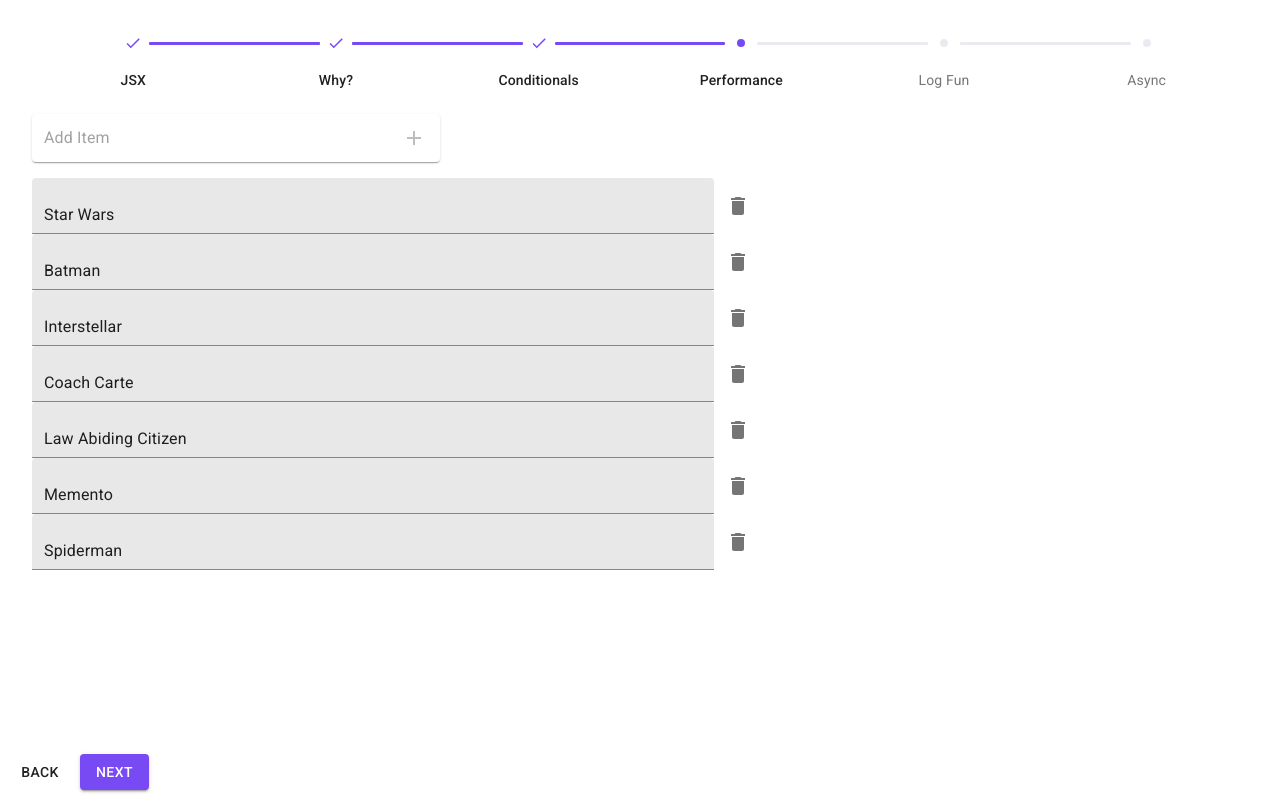
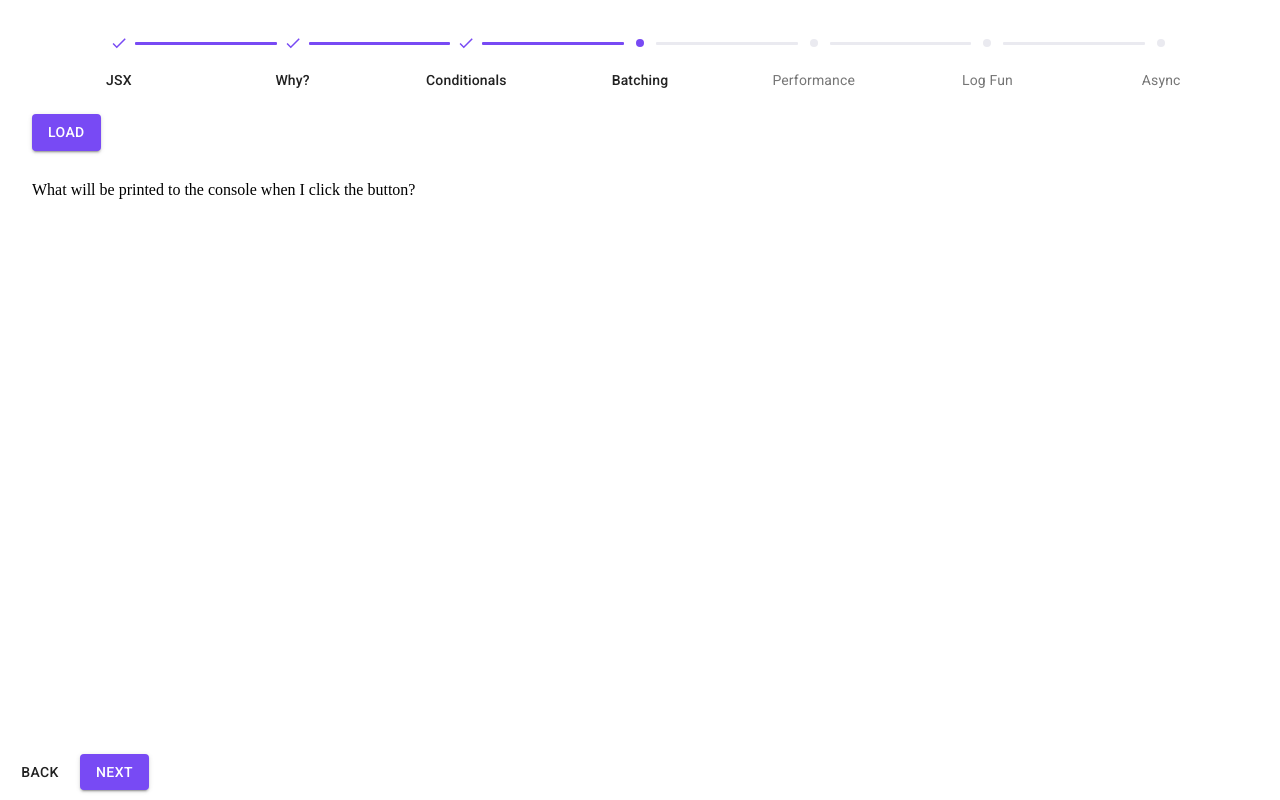
Before and after one commit to tomporat247/react-tech-talk, a React (Create React App) app: page /3 in a window 1280 px wide. Built offline with nearby package versions, Linux system fonts and the light colour scheme.

Commit message:
batching

```diff
--- a/src/components/Stepper.jsx
+++ b/src/components/Stepper.jsx
@@ -20,6 +20,7 @@
 import { Check } from "@material-ui/icons";
 import clsx from "clsx";
 import PropTypes from "prop-types";
+import Batching from "./steps/Batching";
 
 const theme = createTheme({
   palette: {
@@ -134,6 +135,10 @@
       content: <Conditionals> </Conditionals>,
     },
     {
+      title: "Batching",
+      content: <Batching> </Batching>,
+    },
+    {
       title: "Performance",
       content: <Performance> </Performance>,
     },
--- /dev/null
+++ b/src/components/steps/Batching.jsx
@@ -0,0 +1,82 @@
+import { useEffect, useRef, useState } from "react";
+import { Avatar, Button, CircularProgress } from "@material-ui/core";
+import { makeStyles } from "@material-ui/core/styles";
+
+const useStyles = makeStyles((theme) => ({
+  user: {
+    display: "flex",
+    alignItems: "center",
+    justifyContent: "space-between",
+    width: "150px",
+  },
+  load: { marginBottom: "20px" },
+  row: { marginTop: "10px", marginBottom: "10px" },
+}));
+
+const getUserMock = () => ({
+  name: "Lebron James",
+  image:
+    "https://ichef.bbci.co.uk/news/976/cpsprodpb/4A31/production/_101539981_lebronjames.jpg",
+  roles: ["Player", "Coach", "GM"],
+});
+
+const fetchUser = () =>
+  new Promise((resolve) => setTimeout(() => resolve(getUserMock()), 3000));
+
+const Batching = () => {
+  const classes = useStyles();
+  const firstRun = useRef(true);
+  const [loading, setLoading] = useState(false);
+  const [userName, setUserName] = useState("");
+  const [userImageUrl, setUserImageUrl] = useState("");
+  const [userRoles, setUserRoles] = useState([]);
+
+  useEffect(() => {
+    if (!firstRun.current) {
+      if (loading) {
+        console.log("user started loading");
+      } else {
+        console.log("user finished loading, loaded:", {
+          userName,
+          userImageUrl,
+          userRoles,
+        });
+      }
+    }
+    firstRun.current = false;
+  }, [loading, userImageUrl, userName, userRoles]);
+
+  const fetch = async () => {
+    setLoading(true);
+    const { name, image, roles } = getUserMock();
+    setLoading(false);
+    setUserName(name);
+    setUserImageUrl(image);
+    setUserRoles(roles);
+  };
+
+  return loading ? (
+    <CircularProgress />
+  ) : (
+    <>
+      <Button
+        className={classes.load}
+        color="primary"
+        variant="contained"
+        onClick={fetch}
+      >
+        Load
+      </Button>
+      <div className={classes.row}>What will be printed to the console when I click the button?</div>
+      <div className={classes.user}>
+        {userImageUrl && <Avatar className={classes.row} src={userImageUrl} />}
+        {userName && <div className={classes.row}>{userName}</div>}
+      </div>
+      {userRoles?.length > 0 && (
+        <div className={classes.row}>Roles: {userRoles.join(", ")}</div>
+      )}
+    </>
+  );
+};
+
+export default Batching;
```
